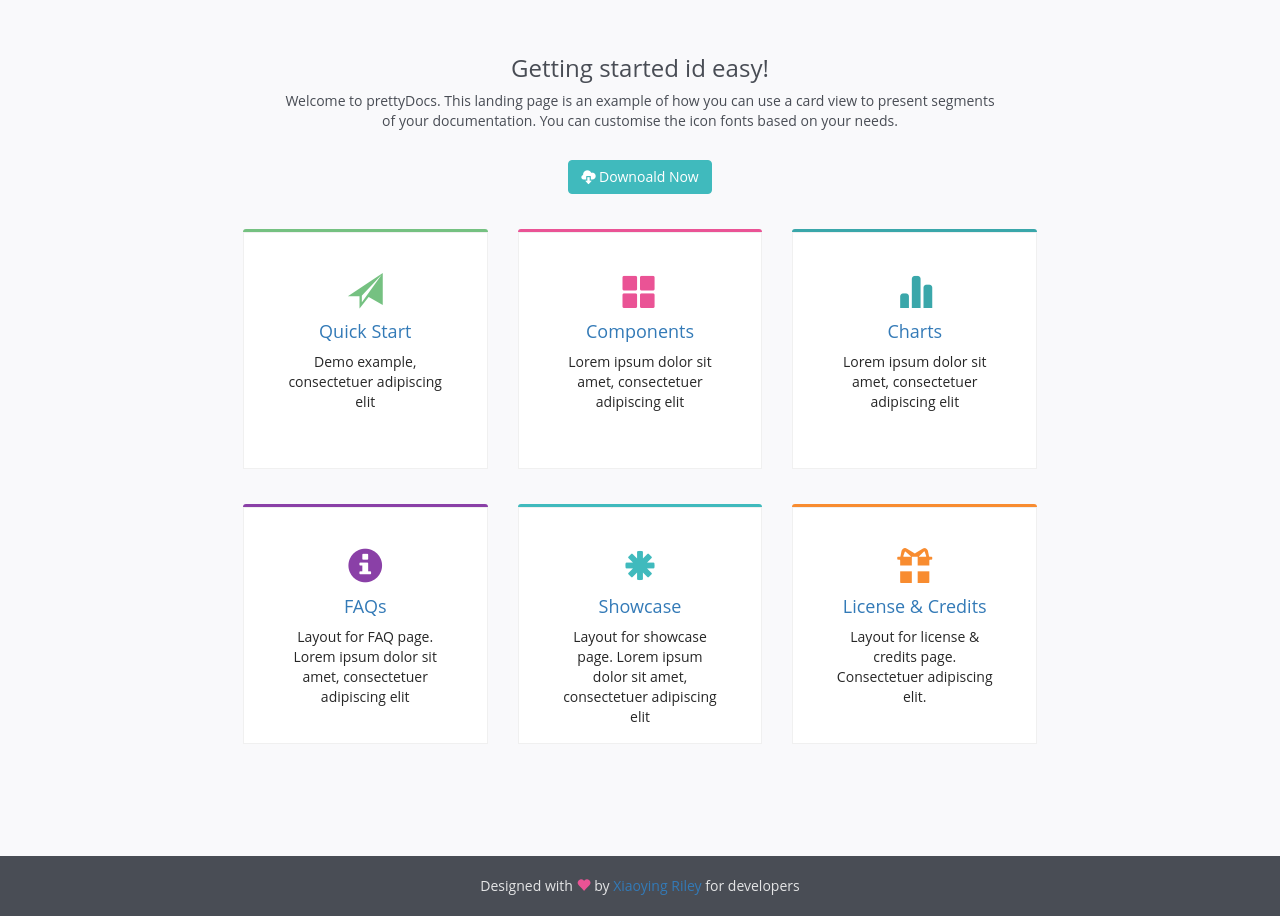
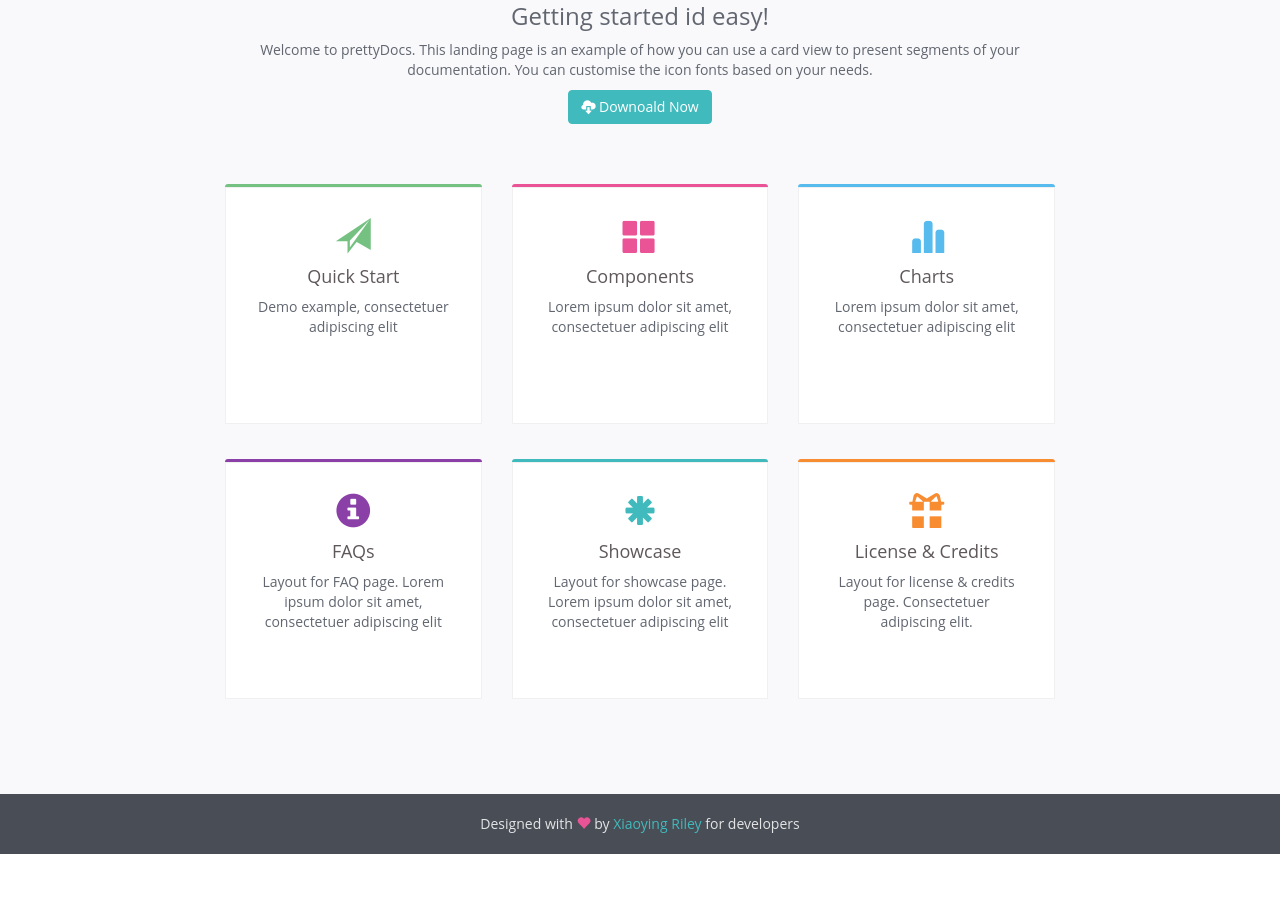
Before and after one commit to BVNchik/IDZ, a plain HTML site: page index.html in a window 1280 px wide. Shown: the part 368-1284 px from the top of the page. After the commit the page ends 1222 px from the top, so only its background shows below. Drawn offline with Linux system fonts and the light colour scheme.

Commit message:
Add files via upload

```diff
--- a/css/style.css
+++ b/css/style.css
@@ -1,5 +1,4 @@
-body
-{
+body {
   font-family: 'Open Sans', arial, sans-serif;
   color: #494d55;
   font-size: 14px;
@@ -11,7 +10,7 @@ body
 	background: #494d55;
   color: rgba(255, 255, 255, 0.85);
   border-top: 5px solid #40babd;
-  padding: 70px;
+  padding: 60px 0;
   }
 
 .text-logo
@@ -22,23 +21,32 @@ body
 {
 color: #EA5395
 }
-
 .btn-down
 {
   color:white;
   background-color: #40babd;
   border-color: #40babd
+
 }
 .footer
 {
 	background: #494d55;
   color: rgba(255, 255, 255, 0.85);
   padding: 20px 0;
-  }
+}
 
+.header-conteiner
+{
+	  padding-right: 15px;
+    padding-left: 15px;
+    margin-right: auto;
+    margin-left: auto;
+}
 .konteiner-otstyp
 {
-	margin: 4%;
+	max-width: 860px;
+    margin-left: auto;
+    margin-right: auto;
 }
 .div-otstyp
 {
@@ -46,12 +54,18 @@ color: #EA5395
 }
 .opysaniy-padding
 {
-	margin: 4% 15%;
+	padding-right: 15px;
+    padding-left: 15px;
+    margin-right: auto;
+    margin-left: auto;
 }
 
 .otst
 {
-	margin:  4% 10%;
+	  margin: 0 auto;
+    max-width: 800px;
+    margin-bottom: 60px;
+    color: #616670;
 }
 .section
 {
@@ -71,7 +85,7 @@ border-radius: 3px;
 }
 .item-blue
 {
-  border-top: 3px solid #3aa7aa;
+  border-top: 3px solid #58bbee;
   border-radius: 3px;
 }
 .item-purple
@@ -100,16 +114,19 @@ border-radius: 3px;
 	font-size: 35px;
 }
 .padd {
-	padding: 40px;
+	padding: 30px;
 }
-.icon-green{
+.icon-green
+{
   color:#75c181;
 }
-.icon-pink {
+.icon-pink
+{
   color:#EA5395;
 }
-.icon-blue{
-  color:#3aa7aa;
+.icon-blue
+{
+  color:#58bbee;
 }
 .icon-purple
 {
@@ -122,38 +139,6 @@ border-radius: 3px;
 .icon-orange
 {
   color:#F88C30;
-}
-
-.green:hover a
-{
-  color:#75c181;
-  text-decoration: none;
-}
-.pink:hover a
- {
-  color:#EA5395;
-  text-decoration: none;
-}
-.blue:hover a
-{
-  color:#3aa7aa;
-  text-decoration: none;
-}
-.purple:hover a
-{
-  color:#8A40A7;
-  text-decoration: none;
-}
-.tblue:hover a
-{
-  color:#40babd;
-  text-decoration: none;
-}
-.orange:hover a
-{
-
-  color:#F88C30;
-  text-decoration: none;
 }
 .green:hover
 {
@@ -185,3 +170,81 @@ border-radius: 3px;
   background: #f1f1f1;
   height: 237px
 }
+a
+{
+	color: #5f585a;
+  text-decoration: none
+}
+p
+{
+ 	color: #616670;
+}
+ .footer a
+{
+  color: #40babd;
+  text-decoration: none
+}
+/*
+.green:hover a
+{
+  color:#75c181;
+  text-decoration: none;
+}
+.pink:hover a
+ {
+  color:#EA5395;
+  text-decoration: none;
+}
+.blue:hover a
+{
+  color:#3aa7aa;
+  text-decoration: none;
+}
+.purple:hover a
+{
+  color:#8A40A7;
+  text-decoration: none;
+}
+.tblue:hover a
+{
+  color:#40babd;
+  text-decoration: none;
+}
+.orange:hover a
+{
+  color:#F88C30;
+  text-decoration: none;
+}
+*/
+
+
+.h4-green:hover
+{
+  color:#75c181;
+  text-decoration: none;
+}
+.h4-pink:hover
+ {
+  color:#EA5395;
+  text-decoration: none;
+}
+.h4-blue:hover
+{
+  color:#58bbee;
+  text-decoration: none;
+}
+.h4-purple:hover
+{
+  color:#8A40A7;
+  text-decoration: none;
+}
+.h4-tblue:hover
+{
+  color:#40babd;
+  text-decoration: none;
+}
+.h4-orange:hover
+{
+  color:#F88C30;
+  text-decoration: none;
+}
--- a/index.html
+++ b/index.html
@@ -3,12 +3,13 @@
 <head>
 	<link href="css/bootstrap.css" rel="stylesheet">
 	<link href="css/style.css" rel="stylesheet">
+	 <link rel="shortcut icon" href="images/favicon.ico">
 	<meta charset="utf-8">
 </head>
 <body class="text-center">
 
 	<header class="header">
-		<div>
+		<div class=".container">
 	       <div>
 	       	<h1> <span class="glyphicon glyphicon-book text-logo "></span>
 	       		<span class="text-logo"> PRETTY </span>
@@ -43,38 +44,39 @@
 			<div class="col-md-4 col-sm-6 col-xs-6 " ><!-- 1 -->
 				<div class="item-green ">
 				<div class="item div-otstyp" style="height: 237px" >
+					<a  class="h4-green" href="">
 					<div class="padd green">
-						<a href=""> <span class="glyphicon glyphicon-send icon-r icon-green "></span>
+						<span class="glyphicon glyphicon-send icon-r icon-green "></span>
 						<h4 >Quick Start</h4>
-						 </a>
-
 						<p> Demo example, consectetuer adipiscing elit</p>
 					</div>
+				</a>
 				</div>
 				</div>
 			</div>
 			<div class="col-md-4 col-sm-6 col-xs-6" ><!-- 2 -->
 				<div class="item-pink div-otstyp">
 					<div class="item" style="height: 237px" >
-					<div class="padd pink">
-						<a href=""> <span class="glyphicon glyphicon-th-large icon-r icon-pink"></span>
+           <a  class="h4-pink" href="">
+					  <div class="padd pink">
+						<span class="glyphicon glyphicon-th-large icon-r icon-pink"></span>
 						<h4>Components</h4>
-					</a>
 						<p> Lorem ipsum dolor sit amet, consectetuer adipiscing elit</p>
 					</div>
+					</a>
 			</div>
 			</div>
 		</div>
 			<div class="col-md-4 col-sm-6 col-xs-6" ><!-- 3 -->
 				<div class="item-blue div-otstyp">
 					<div class="item" style="height: 237px" >
-					<div class="padd blue">
-					 <span class="glyphicon glyphicon-stats icon-r icon-blue"></span>
-					 <a href="">
-						<h4>Charts</h4>
-						</a>
-						<p> Lorem ipsum dolor sit amet, consectetuer adipiscing elit</p>
+					 <a  class="h4-blue" href="">
+					 <div class="padd blue">
+					   <span class="glyphicon glyphicon-stats icon-r icon-blue"></span>
+					   <h4 >Charts</h4>
+						 <p> Lorem ipsum dolor sit amet, consectetuer adipiscing elit</p>
 					</div>
+				</a>
 				</div>
 			</div>
 		</div>
@@ -83,38 +85,41 @@
  <!--<div class="konteiner-otstyp">-->
 		 <!--<div class="row "> -->
 			<div class="col-md-4 col-sm-6 col-xs-6" ><!-- 4 -->
-				<div class="item-purple">
+				<div class="item-purple div-otstyp">
 				<div class="item" style="height: 237px" >
+					<a class="h4-purple" href="" >
 					<div class="padd purple">
-						<a href=""> <span class="glyphicon glyphicon-info-sign icon-r icon-purple"></span>
+					<span class="glyphicon glyphicon-info-sign icon-r icon-purple"></span>
 						<h4>FAQs</h4>
-					</a>
 						<p> Layout for FAQ page. Lorem ipsum dolor sit amet, consectetuer adipiscing elit</p>
 					</div>
+					</a>
 			</div>
 		</div>
 	</div>
 			<div class="col-md-4 col-sm-6 col-xs-6" ><!-- 5 -->
-				<div class="item-tblue">
+				<div class="item-tblue div-otstyp">
 				<div class="item" style="height: 237px" >
+						<a  class="h4-tblue" href="">
 					<div class="padd tblue">
-						<a href=""> <span class="glyphicon glyphicon-asterisk icon-r icon-tblue"></span>
+				    <span class="glyphicon glyphicon-asterisk icon-r icon-tblue"></span>
 						<h4>Showcase</h4>
-					</a>
 						<p> Layout for showcase page. Lorem ipsum dolor sit amet, consectetuer adipiscing elit </p>
 					</div>
+					</a>
 			</div>
 		</div>
 	</div>
 			<div class="col-md-4 col-sm-6 col-xs-6" ><!-- 6 -->
-				<div class="item-orange">
+				<div class="item-orange div-otstyp">
 				<div class="item" style="height: 237px" >
+					<a class="h4-orange" href="">
 					<div class="padd orange">
-						<a href=""> <span class="glyphicon glyphicon-gift icon-r icon-orange"></span>
+						<span class="glyphicon glyphicon-gift icon-r icon-orange"></span>
 						<h4>License & Credits</h4>
-						</a>
 						<p> Layout for license & credits page. Consectetuer adipiscing elit.</p>
 					</div>
+				</a>
 			</div>
 		</div>
 		</div>
```
